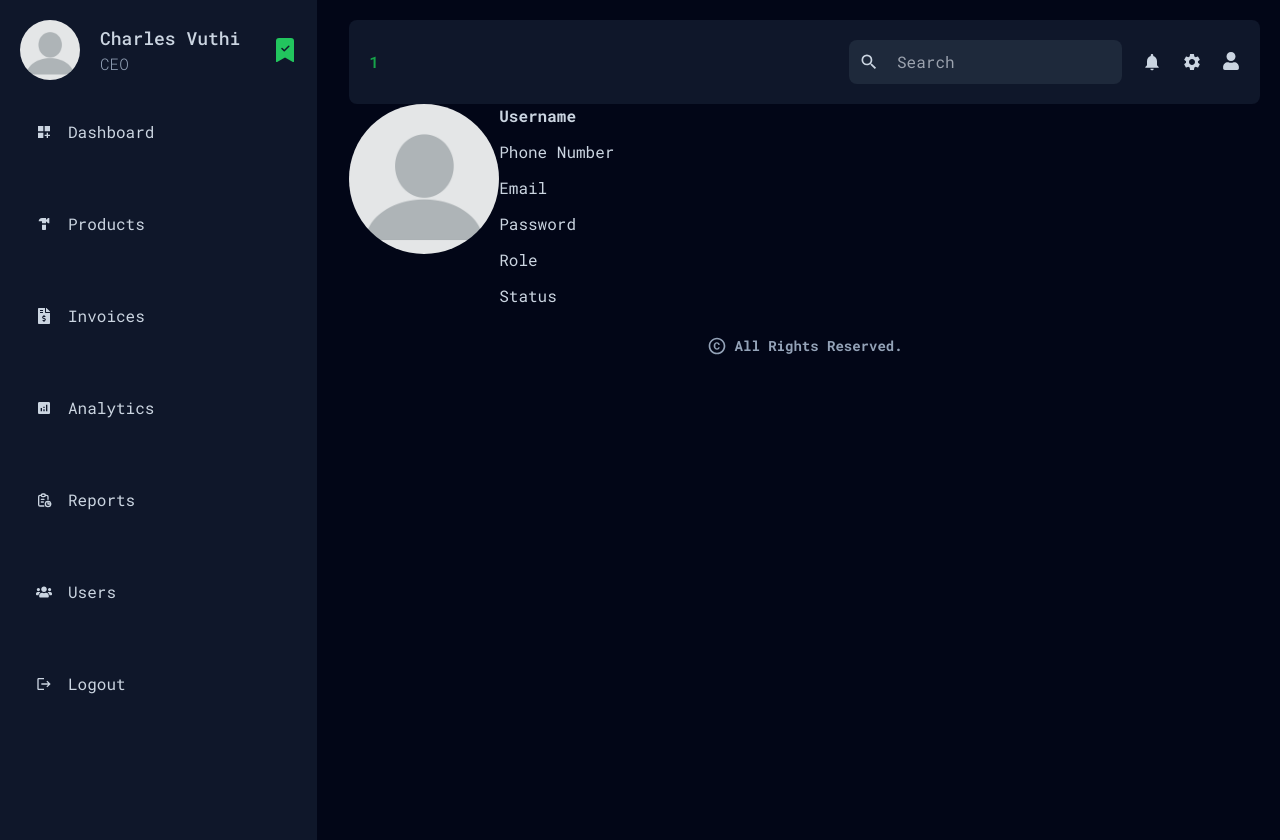
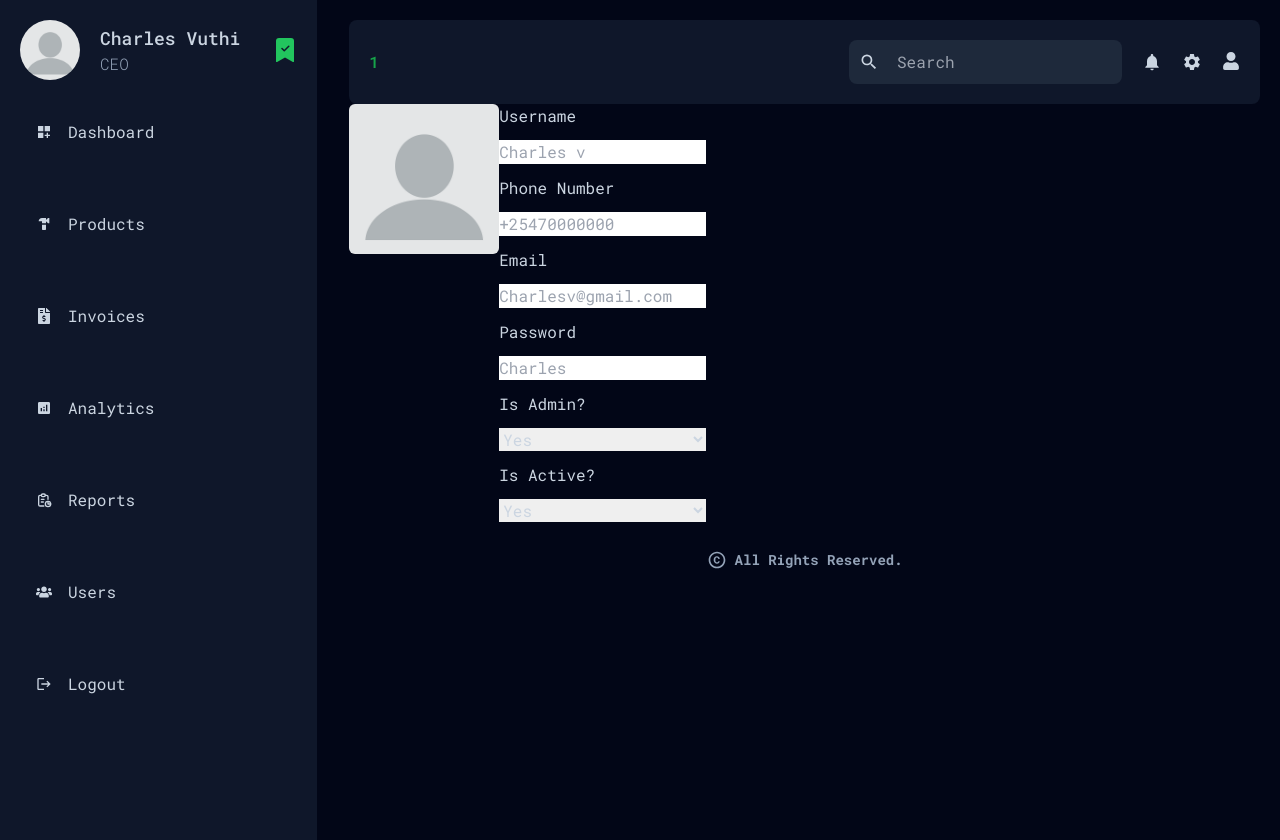
Before and after one commit to esthercate/Hardware-store-management, a Next.js app: page /dashboard/users/1 in a window 1280 px wide. Built offline with nearby package versions, Linux system fonts and the light colour scheme.

Commit message:
update user page

```diff
--- a/app/dashboard/products/page.jsx
+++ b/app/dashboard/products/page.jsx
@@ -93,7 +93,7 @@ const ProductsPage = () => {
               ))}
               <td>
                 <div className='flex items-center gap-2.5'>
-                  <Link href='/'>
+                  <Link href='/dashboard/products/test'>
                     <Badge color='green' variant='outline' radius='sm' className='hover:bg-green-600 hover:text-white p-[5px]'>
                       View
                     </Badge>
--- a/app/dashboard/users/[id]/page.jsx
+++ b/app/dashboard/users/[id]/page.jsx
@@ -5,15 +5,27 @@ const SingleUserPage = () => {
   return (
     <div className='flex'>
       <div>
-        <Image className='rounded-full' src='/profile.png' alt='profile picture' width='150' height='150' />
+        <Image className='rounded-md' src='/profile.png' alt='profile picture' width='150' height='150' />
       </div>
       <div className='flex flex-col gap-3'>
-        <h3 className='font-bold'>Username</h3>
-        <p>Phone Number</p>
-        <p>Email</p>
-        <p>Password</p>
-        <p>Role</p>
-        <p>Status</p>
+        <label>Username</label>
+        <input type='text' name='username' placeholder='Charles v' />
+        <label>Phone Number</label>
+        <input type='number' name='phone' placeholder='+25470000000' />
+        <label>Email</label>
+        <input type='email' name='email' placeholder='Charlesv@gmail.com' />
+        <label>Password</label>
+        <input type='password' name='password' placeholder='Charles' />
+        <label>Is Admin?</label>
+        <select name='isAdmin' id='isAdmin'>
+          <option value={true}>Yes</option>
+          <option value={false}>No</option>
+        </select>
+        <label>Is Active?</label>
+        <select name='isActive' id='isActive'>
+          <option value={true}>Yes</option>
+          <option value={false}>No</option>
+        </select>
       </div>
     </div>
   )
--- a/app/dashboard/users/page.jsx
+++ b/app/dashboard/users/page.jsx
@@ -81,7 +81,7 @@ const UsersPage = () => {
                 ))}
               <td>
                 <div className='flex items-center gap-2.5'>
-                  <Link href='/'>
+                  <Link href='/dashboard/users/test'>
                     <Badge color='green' variant='outline' radius='sm' className='hover:bg-green-600 hover:text-white p-[5px]'>
                       View
                     </Badge>
```
